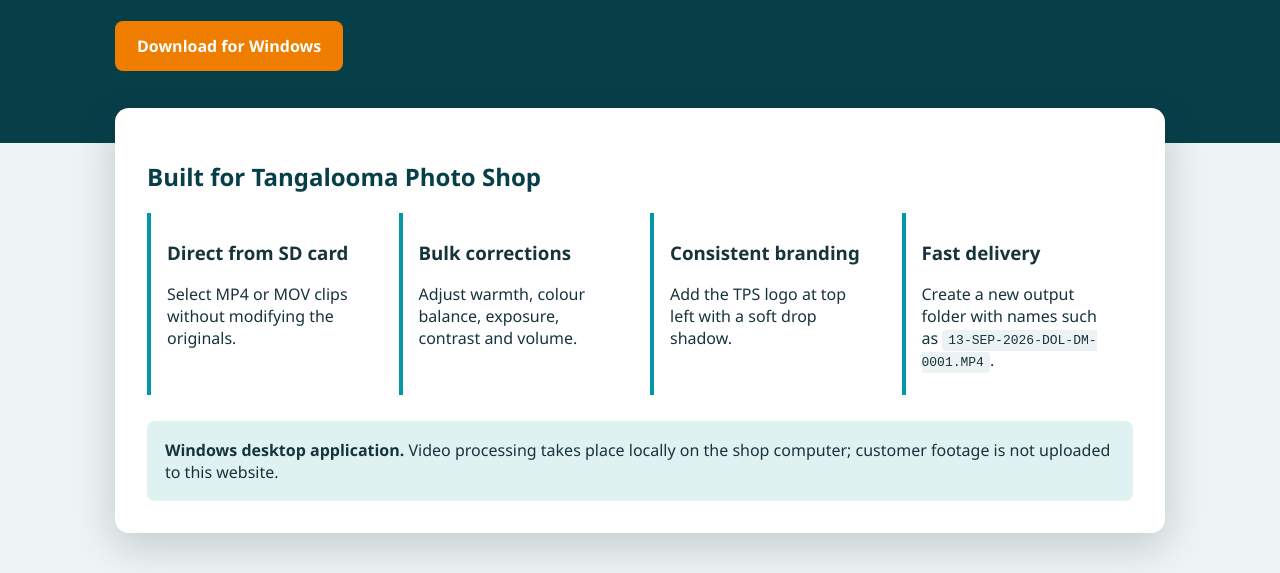
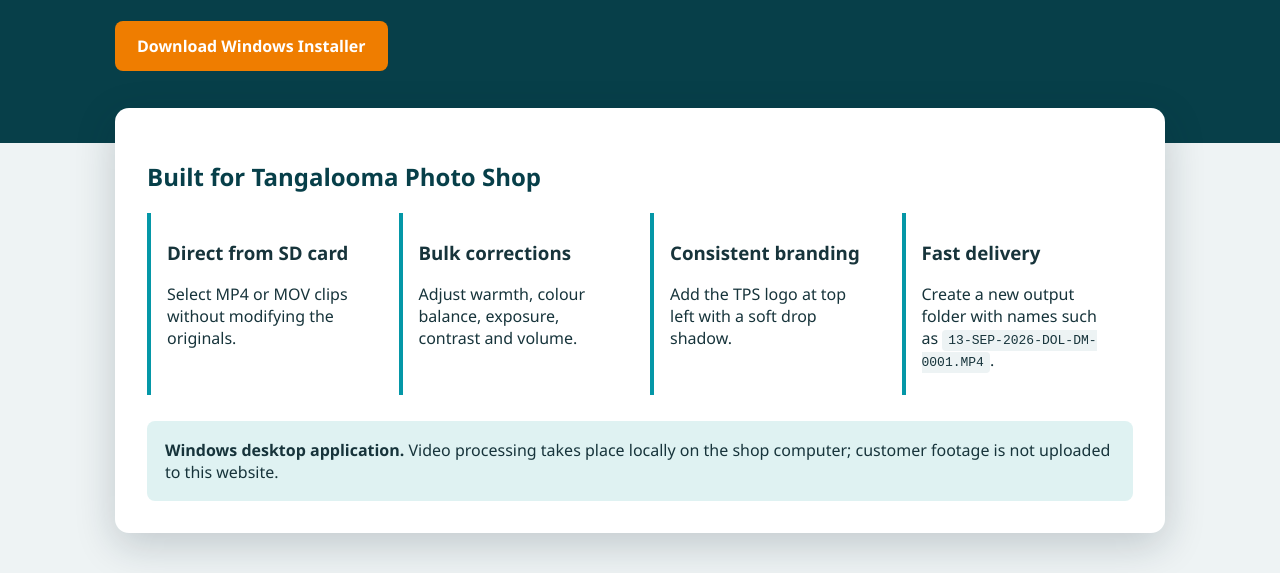
Before and after one commit to TangaPhotoShop/tps-bulk-video-editor, a website: page web/index.html in a window 1280 px wide. Shown: the part 236-809 px from the top of the page. Drawn offline with Linux system fonts and the light colour scheme.

Commit message:
Publish Version 1.3 Windows installer

```diff
--- a/web/index.html
+++ b/web/index.html
@@ -1,3 +1,3 @@
 <!doctype html><html lang="en"><head><meta charset="utf-8"><meta name="viewport" content="width=device-width,initial-scale=1"><title>TPS Bulk Video Editor</title><style>
 *{box-sizing:border-box}body{margin:0;font-family:Segoe UI,Arial,sans-serif;color:#17343b;background:#eef3f4}.hero{background:#073f49;color:white;padding:72px 24px}.wrap{max-width:1050px;margin:auto}h1{font-size:clamp(34px,6vw,62px);margin:0 0 14px}.tag{font-size:21px;max-width:720px;line-height:1.5;color:#d7f2f2}.button{display:inline-block;margin-top:24px;padding:14px 22px;border-radius:8px;background:#ef7d00;color:#fff;text-decoration:none;font-weight:700}.panel{background:#fff;margin:-35px auto 40px;padding:32px;border-radius:14px;box-shadow:0 12px 40px #1233}.grid{display:grid;grid-template-columns:repeat(auto-fit,minmax(230px,1fr));gap:20px}.card{border-left:4px solid #0497a7;padding:8px 16px}h2{color:#073f49}.note{background:#dff2f2;padding:18px;border-radius:8px;margin-top:26px}code{background:#edf3f4;padding:3px 6px;border-radius:4px}@media(max-width:600px){.hero{padding:48px 20px}.panel{margin:-20px 12px 30px;padding:22px}}
-</style></head><body><section class="hero"><div class="wrap"><h1>TPS Bulk Video Editor</h1><div class="tag">A Windows tool for processing tour videos directly from an SD card—bulk adjustments, automatic renaming and branded MP4 export.</div><a class="button" href="https://github.com/TangaPhotoShop/tps-bulk-video-editor/releases/download/v1.2.1/TPS.Bulk.Video.Editor.exe">Download for Windows</a></div></section><main class="wrap panel"><h2>Built for Tangalooma Photo Shop</h2><div class="grid"><div class="card"><h3>Direct from SD card</h3><p>Select MP4 or MOV clips without modifying the originals.</p></div><div class="card"><h3>Bulk corrections</h3><p>Adjust warmth, colour balance, exposure, contrast and volume.</p></div><div class="card"><h3>Consistent branding</h3><p>Add the TPS logo at top left with a soft drop shadow.</p></div><div class="card"><h3>Fast delivery</h3><p>Create a new output folder with names such as <code>13-SEP-2026-DOL-DM-0001.MP4</code>.</p></div></div><div class="note"><strong>Windows desktop application.</strong> Video processing takes place locally on the shop computer; customer footage is not uploaded to this website.</div></main></body></html>
+</style></head><body><section class="hero"><div class="wrap"><h1>TPS Bulk Video Editor</h1><div class="tag">A Windows tool for processing tour videos directly from an SD card—bulk adjustments, automatic renaming and branded MP4 export.</div><a class="button" href="https://github.com/TangaPhotoShop/tps-bulk-video-editor/releases/download/v1.3.0/TPS.Bulk.Video.Editor.Setup.exe">Download Windows Installer</a></div></section><main class="wrap panel"><h2>Built for Tangalooma Photo Shop</h2><div class="grid"><div class="card"><h3>Direct from SD card</h3><p>Select MP4 or MOV clips without modifying the originals.</p></div><div class="card"><h3>Bulk corrections</h3><p>Adjust warmth, colour balance, exposure, contrast and volume.</p></div><div class="card"><h3>Consistent branding</h3><p>Add the TPS logo at top left with a soft drop shadow.</p></div><div class="card"><h3>Fast delivery</h3><p>Create a new output folder with names such as <code>13-SEP-2026-DOL-DM-0001.MP4</code>.</p></div></div><div class="note"><strong>Windows desktop application.</strong> Video processing takes place locally on the shop computer; customer footage is not uploaded to this website.</div></main></body></html>
```
